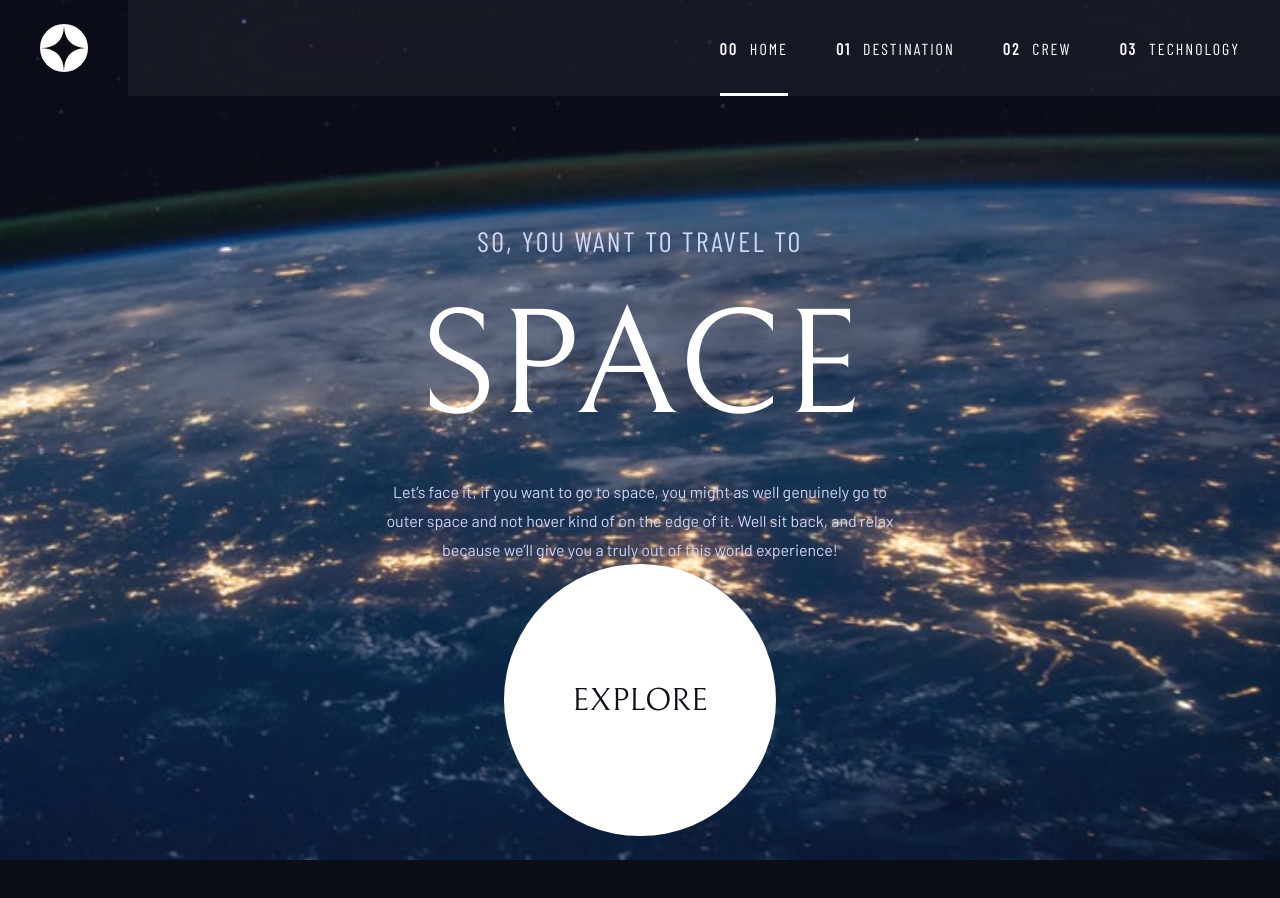
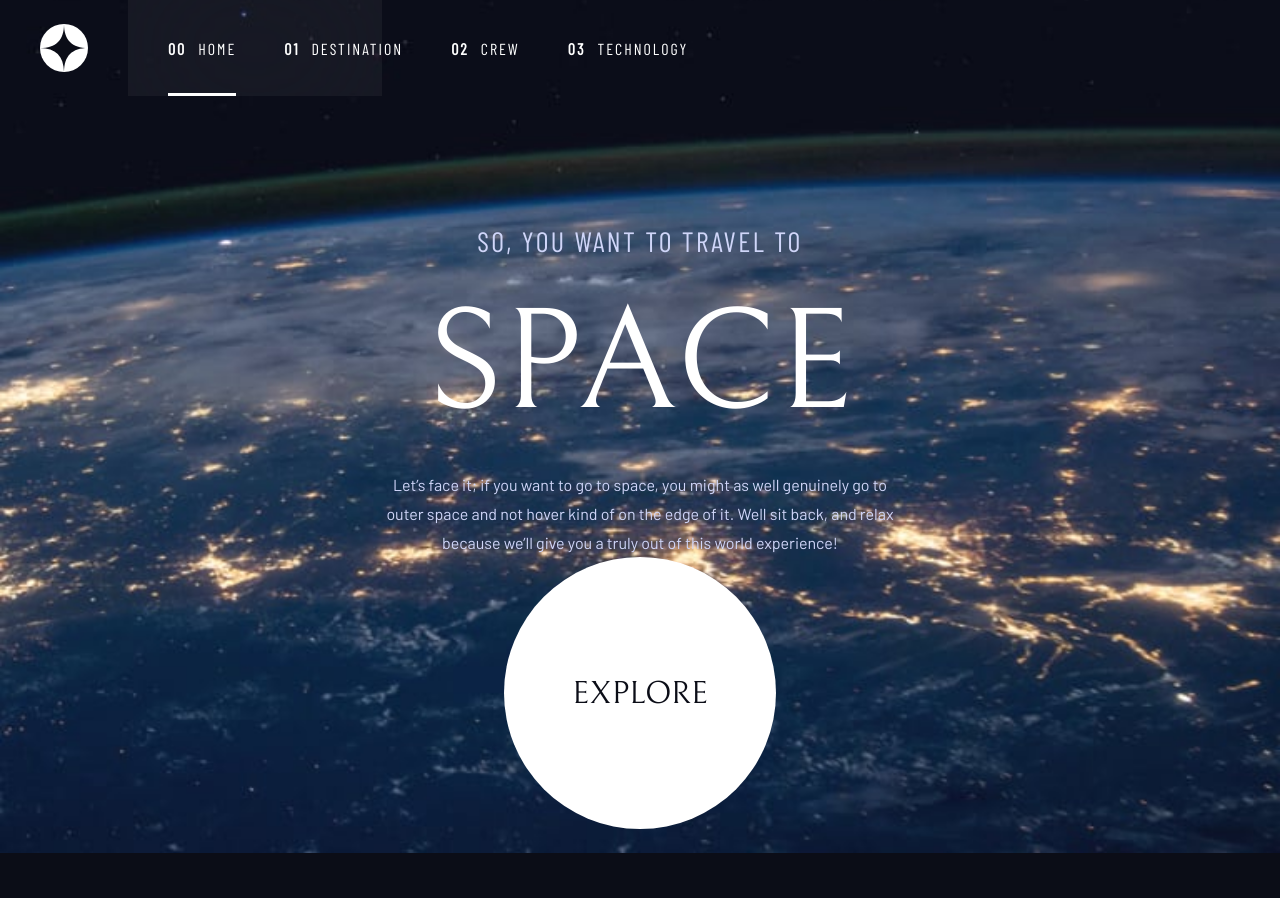
Before and after one commit to briangesteban/space-tourism-website, a React (Vite) app: page /home in a window 1280 px wide. Shown: the top 898 px of the page. Built offline with nearby package versions, Linux system fonts and the light colour scheme.

Commit message:
Update home page responsive styling for desktop

```diff
--- a/src/components/HeroSection/HeroSection.scss
+++ b/src/components/HeroSection/HeroSection.scss
@@ -18,7 +18,11 @@
   }
 
   @include desktop {
+    flex-direction: row;
+    align-items: flex-end;
+    justify-content: center;
     background-image: url("../../assets/home/background-home-desktop.jpg");
+    padding: 34.5625rem 0 8rem 0;
   }
 
   &__wrapper {
@@ -30,6 +34,10 @@
     width: 100%;
     transition: padding 500ms;
 
+    @include desktop {
+      width: auto;
+    }
+
     &:first-of-type {
       padding-top: 7rem;
       padding-bottom: 0;
@@ -37,17 +45,33 @@
       @include tablet {
         padding-top: 14rem;
       }
+
+      @include desktop {
+        align-items: flex-start;
+        padding: 0;
+        margin-right: 9.3125rem;
+      }
     }
 
     &:last-of-type {
       flex-grow: 1;
       padding-top: 0;
+
+      @include desktop {
+        flex-grow: 0;
+        padding: 2.21875rem 0;
+        margin-left: 9.3125rem;
+      }
     }
   }
 
   &__header {
     text-align: center;
     text-transform: uppercase;
+
+    @include desktop {
+      text-align: left;
+    }
 
     &--small {
       font-family: $fs-barlow-condensed;
@@ -58,6 +82,10 @@
 
       @include tablet {
         font-size: 1.75rem;
+      }
+
+      @include desktop {
+        letter-spacing: 0.25rem;
       }
     }
 
@@ -70,7 +98,7 @@
       transition: font-size 500ms;
 
       @include tablet {
-        font-size: 9.375rem;
+        font-size: 9rem;
       }
     }
   }
@@ -84,6 +112,11 @@
       font-size: 1rem;
       max-width: 32rem;
     }
+
+    @include desktop {
+      font-size: 1.125rem;
+      text-align: left;
+    }
   }
 
   &__btn-cta {
--- a/src/components/NavigationBar/NavigationBar.scss
+++ b/src/components/NavigationBar/NavigationBar.scss
@@ -12,6 +12,15 @@
   @include tablet {
     justify-content: flex-start;
     padding: 0;
+    max-width: none;
+    margin-top: 0;
+    transition: max-width 500ms, margin-top 500ms;
+  }
+
+  @include desktop {
+    max-width: 90rem;
+    margin-top: 2.5rem;
+    align-self: center;
   }
 
   &__link {
@@ -22,6 +31,10 @@
       margin: 1.5rem 2.5rem;
       width: 3rem;
       height: 3rem;
+    }
+
+    @include desktop {
+      margin-inline: 4rem;
     }
   }
 
@@ -78,7 +91,23 @@
       position: relative;
       inset: auto;
       height: 6rem;
-      max-width: none;
+      max-width: 100%;
+      transition: max-width 500ms;
+    }
+
+    @include desktop {
+      max-width: 46rem;
+      margin-left: auto;
+
+      &::after {
+        content: "";
+        position: absolute;
+        inset: 50% auto auto 0;
+        transform: translateX(-33rem);
+        background-color: rgba($clr-neut-lgt, 0.25);
+        height: 0.0625rem;
+        width: 35rem;
+      }
     }
 
     &--open {
@@ -129,11 +158,17 @@
       padding-inline: 2.5rem;
     }
 
+    @include desktop {
+      padding-inline: 4rem;
+    }
+
     &-link {
-      @include text-preset8;
-      color: $clr-neut-lgt;
+      font-family: $fs-barlow-condensed;
+      font-size: 1rem;
+      letter-spacing: 0.125rem;
       text-decoration: none;
       text-transform: uppercase;
+      color: $clr-neut-lgt;
       margin-bottom: 2rem;
       border-color: rgba($clr-neut-lgt, 0);
       transition: border-color 1s;
--- a/src/styles/_resets.scss
+++ b/src/styles/_resets.scss
@@ -33,5 +33,6 @@ body {
 #root {
   display: flex;
   flex-direction: column;
+  width: 100%;
   min-height: inherit;
 }
--- a/src/styles/_typography.scss
+++ b/src/styles/_typography.scss
@@ -28,70 +28,3 @@
 $fs-barlow: "Barlow", Arial, Helvetica, sans-serif;
 $fs-barlow-condensed: "Barlow Condensed", Arial, Helvetica, sans-serif;
 $fs-bellefair: "Bellefair", Georgia, "Times New Roman", Times, serif;
-
-// *** Typography Presets ***
-// Text Preset 1
-@mixin text-preset1 {
-  font-family: $fs-bellefair;
-  font-size: 9rem;
-  line-height: 1.719;
-  letter-spacing: 0px;
-}
-
-// Text Preset 2
-@mixin text-preset2 {
-  font-family: $fs-bellefair;
-  font-size: 6.25rem;
-  line-height: 1.146;
-  letter-spacing: 0px;
-}
-
-// Text Preset 3
-@mixin text-preset3 {
-  font-family: $fs-bellefair;
-  font-size: 3.5rem;
-  letter-spacing: 0px;
-}
-
-// Text Preset 4
-@mixin text-preset4 {
-  font-family: $fs-bellefair;
-  font-size: 2rem;
-  letter-spacing: 0px;
-}
-
-// Text Preset 5
-@mixin text-preset5 {
-  font-family: $fs-bellefair;
-  font-size: 1.75rem;
-  letter-spacing: 0.25rem;
-}
-
-// Text Preset 6
-@mixin text-preset6 {
-  font-family: $fs-bellefair;
-  font-size: 1.75rem;
-  letter-spacing: 0px;
-}
-
-// Text Preset 7
-@mixin text-preset7 {
-  font-family: $fs-barlow-condensed;
-  font-size: 0.875rem;
-  letter-spacing: 0.125rem;
-}
-
-// Text Preset 8
-@mixin text-preset8 {
-  font-family: $fs-barlow-condensed;
-  font-size: 1rem;
-  letter-spacing: 0.125rem;
-}
-
-// Text Preset 9
-@mixin text-preset9 {
-  font-family: $fs-barlow;
-  font-size: 1.125rem;
-  line-height: 1.8;
-  letter-spacing: 0px;
-}
```
